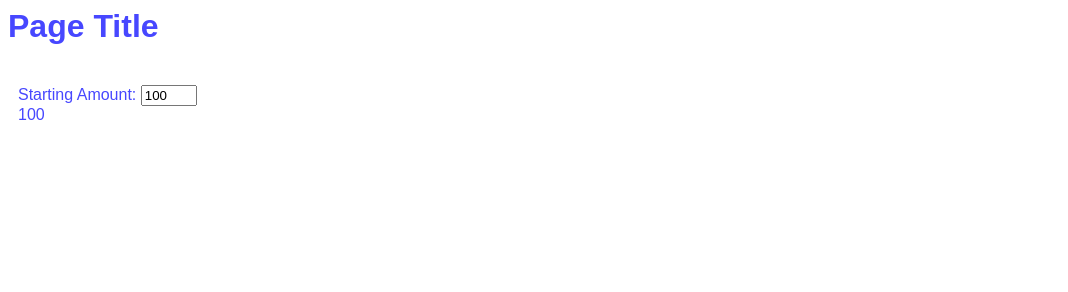
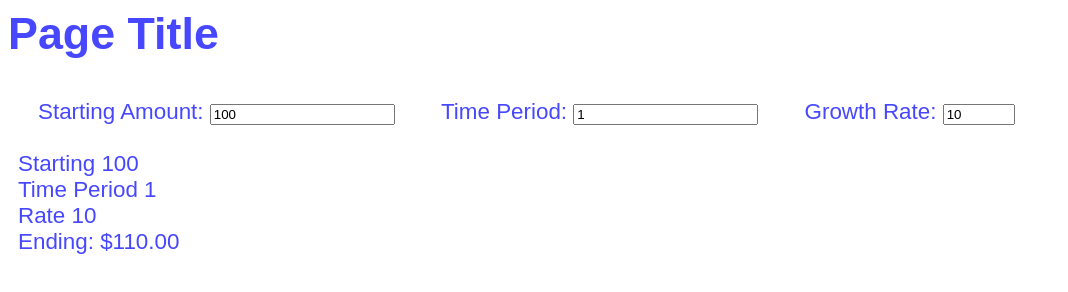
Before and after one commit to jdlawrence/thatonepercent, a website: page index.html in a window 1280 px wide. Shown: the whole page, without its empty margins (0-1068 px from the left). Drawn offline with nearby package versions, Linux system fonts and the light colour scheme.

Commit message:
All inputs are now working and growth calculation is correctly calculated based off of inputs!

```diff
--- a/index.html
+++ b/index.html
@@ -9,15 +9,23 @@
   <div ng-app="thatone">
 
     <form name="inputForm" ng-controller="inputCtrl" class="input">
-      <label>Starting Amount:
+      <label class="inputField">Starting Amount:
         <input type="number" name="starting" ng-model="inputs.starting"
-        min="0" max="99" required>
+        min="0" required>
       </label>
-      <div> {{ inputs.starting }}</div>
-
-      <!-- <div> {{ timePeriod }}</div>   -->
-      <!-- <div> {{ rate }}</div>   -->
-      <!-- <div> {{ ending }}</div>   -->
+      <label class="inputField">Time Period:
+        <input type="number" name="time-period" ng-model="inputs.timePeriod"
+        min="0" required>
+      </label>
+      <label class="inputField">Growth Rate:
+        <input type="number" name="rate" ng-model="inputs.rate"
+        min="0" max="2000" required>
+      </label>
+      <br><br>
+      <div> Starting {{ inputs.starting }}</div>
+      <div> Time Period {{ inputs.timePeriod }}</div>
+      <div> Rate {{ inputs.rate }}</div>
+      <div ng-model="ending" ng-change='change()' > Ending:  ${{ ending }}</div>
 
     </form>
 
--- a/style.css
+++ b/style.css
@@ -1,8 +1,17 @@
 body {
   font-family: sans-serif;
   color: #4747FF;
+  font-size: 1.4rem;
 }
 
 .input{
   margin: 40 10 10 10px;
 }
+
+.blowup {
+  .font-size: 25px;
+}
+
+.inputField {
+  margin: 20px;
+}
--- a/thatone.js
+++ b/thatone.js
@@ -1,22 +1,26 @@
 var starting = 100;
-var ending = 0;
-var timePeriod = 10;
-var rate = 8;
+var ending = 110;
+var timePeriod = 1;
+var rate = 10.0;
 
 // Calculate interest with given parameters
-ending = Number(starting * Math.pow(1 + rate / 100, timePeriod)).toFixed(2);
+// ending = Number(starting * Math.pow(1 + rate / 100, timePeriod)).toFixed(2);
 
 var app = angular.module('thatone', []);
 
 app.controller('inputCtrl', ['$scope', function($scope) {
   $scope.inputs = {
     starting: starting,
-    ending: ending,
     timePeriod: timePeriod,
     rate: rate
   };
 
-  // console.log('input.value', $scope.inputs);
 
+  // 'ending' value is calculated any time there's a change on any of the input values
+  //
+  $scope.$watchCollection('inputs', calcEnding);
+  function calcEnding(inputs) {
+    $scope.ending = Number($scope.inputs.starting * Math.pow(1 + $scope.inputs.rate / 100, $scope.inputs.timePeriod)).toFixed(2);
+  }
 
 }]);
```
